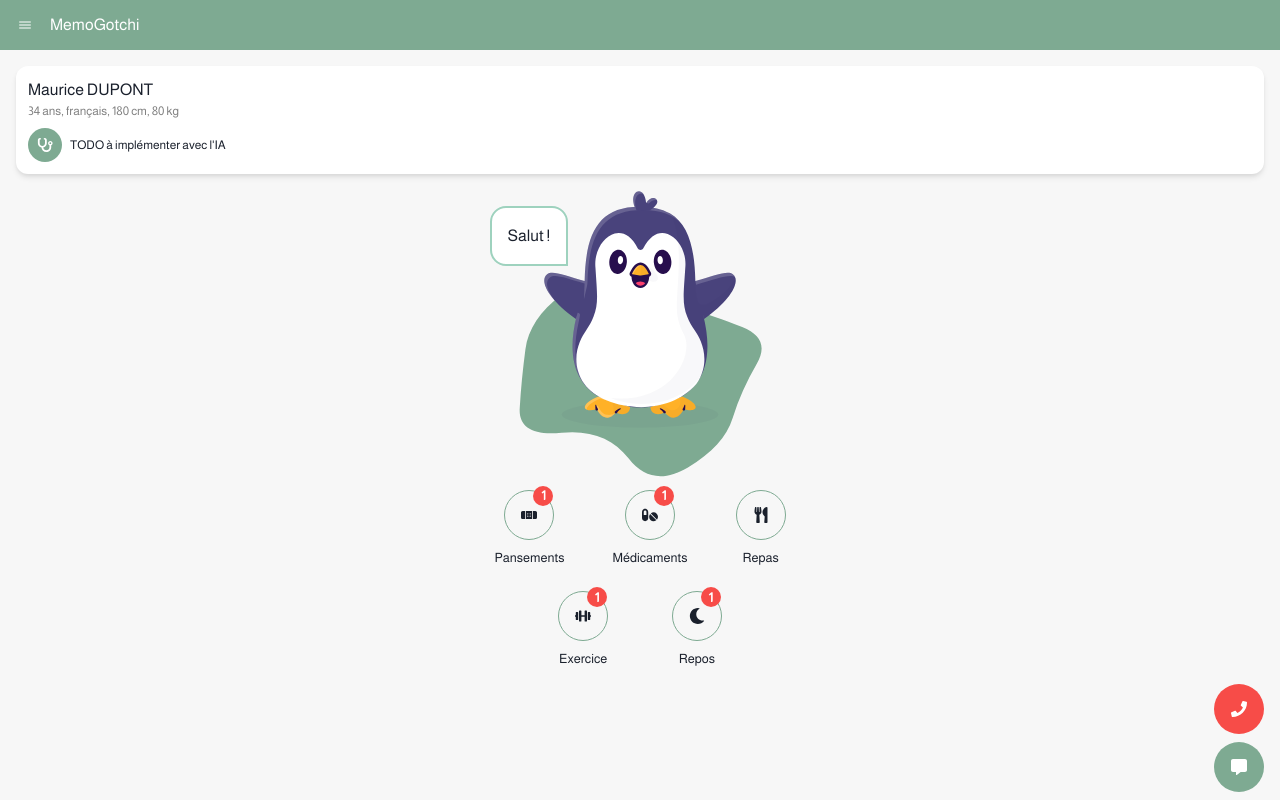
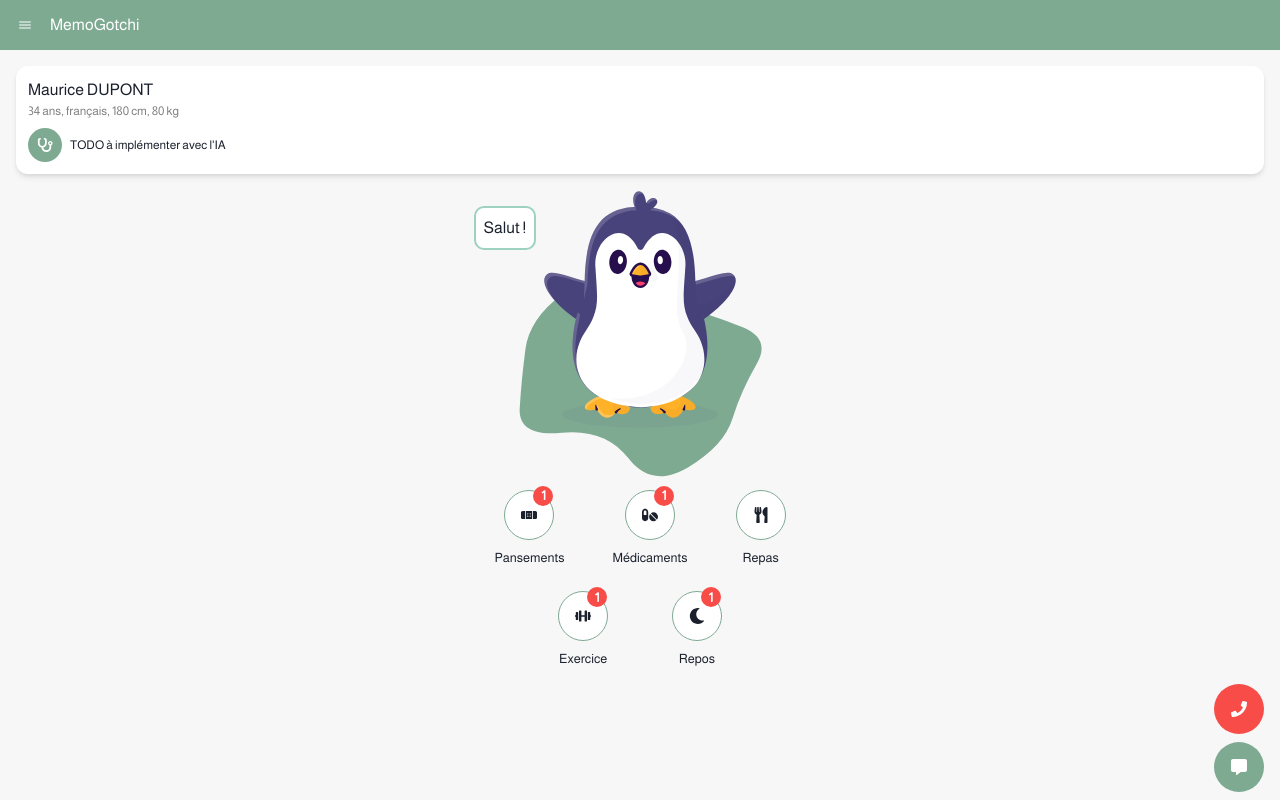
Before and after one commit to Wadoux-Nicolas/tamalou, a React (Vite) app in the folder front/: page / in a window 1280 px wide. Built offline with nearby package versions, Linux system fonts and the light colour scheme.

Commit message:
improve message style

```diff
--- a/front/src/App.tsx
+++ b/front/src/App.tsx
@@ -47,7 +47,6 @@ function App() {
                             {
                                 type: 'sent',
                                 content: 'Hello Maurice, how are you today?',
-                                avatarName: 'Maurice DUPONT',
                             },
                             {
                                 avatarIcon: FaHospitalUser,
@@ -57,24 +56,7 @@ function App() {
                             {
                                 type: 'errored',
                                 content: 'No messages to display',
-                            },
-                            {
-                                avatarName: 'Maurice DUPONT',
-                                type: 'sent',
-                                outlined: true,
-                                content: 'Hello Maurice, how are you today?',
-                            },
-                            {
-                                avatarIcon: FaHospitalUser,
-                                type: 'received',
-                                outlined: true,
-                                content: 'Hello, I am fine, thank you',
-                            },
-                            {
-                                type: 'errored',
-                                outlined: true,
-                                content: 'No messages to display',
-                            },
+                            }
                         ]}
                     />
                 </Flex>
--- a/front/src/components/GroupInformationsButtons.tsx
+++ b/front/src/components/GroupInformationsButtons.tsx
@@ -1,4 +1,3 @@
-import React from 'react';
 import { Flex } from '@chakra-ui/react';
 import { FaBandAid, FaPills, FaUtensils, FaDumbbell, FaMoon } from 'react-icons/fa';
 import SlideButton from './SlideButton';
@@ -9,6 +8,7 @@ const GroupInformationButtons = ({ handleButtonClick }) => {
             <Flex justifyContent="center" mb={6}>
                 <Flex justify="space-evenly" gap={12} maxW="800px" width="100%">
                     <SlideButton
+                        bgColor={"white"}
                         icon={FaBandAid}
                         text="Pansements"
                         badgeContent={1}
@@ -16,6 +16,7 @@ const GroupInformationButtons = ({ handleButtonClick }) => {
                         onToggle={() => handleButtonClick(FaBandAid, 'Pansements', 'Informations sur les pansements')}
                     />
                     <SlideButton
+                        bgColor={"white"}
                         icon={FaPills}
                         text="Médicaments"
                         badgeContent={1}
@@ -23,6 +24,7 @@ const GroupInformationButtons = ({ handleButtonClick }) => {
                         onToggle={() => handleButtonClick(FaPills, 'Médicaments', 'Informations sur les médicaments')}
                     />
                     <SlideButton
+                        bgColor={"white"}
                         icon={FaUtensils}
                         text="Repas"
                         borderColor={"green.main"}
@@ -33,6 +35,7 @@ const GroupInformationButtons = ({ handleButtonClick }) => {
             <Flex justifyContent="center">
                 <Flex justify="space-evenly" maxW="600px" width="100%">
                     <SlideButton
+                        bgColor={"white"}
                         icon={FaDumbbell}
                         text="Exercice"
                         badgeContent={1}
@@ -40,6 +43,7 @@ const GroupInformationButtons = ({ handleButtonClick }) => {
                         onToggle={() => handleButtonClick(FaDumbbell, 'Exercice', 'Informations sur les exercices')}
                     />
                     <SlideButton
+                        bgColor={"white"}
                         icon={FaMoon}
                         text="Repos"
                         badgeContent={1}
--- a/front/src/components/Header.tsx
+++ b/front/src/components/Header.tsx
@@ -1,4 +1,3 @@
-import React from "react";
 import { Link, Flex, Text } from "@chakra-ui/react";
 import Menu from "./Menu.tsx";
 
--- a/front/src/components/Message.tsx
+++ b/front/src/components/Message.tsx
@@ -4,17 +4,17 @@ import {IconType} from "react-icons";
 export const Message = (
     {
         message,
-        borderRadius = 16,
+        borderRadius = 10,
         border = '2px solid',
-        m = 4,
-        p = 4,
+        my = 4,
+        p = 2,
         outlined = false,
         otherBoxProps,
     }: {
         message: MessageProps,
         borderRadius?: number
         border?: string,
-        m?: number,
+        my?: number,
         p?: number,
         outlined?: boolean,
         otherBoxProps?: Record<string, unknown>
@@ -29,14 +29,14 @@ export const Message = (
     return (
         <Box
             display="flex"
-            m={m}
+            my={my}
         >
             {isReceived && hasAvatar &&
                 <Avatar
-                    size='md'
+                    size='sm'
                     name={message.avatarName}
                     icon={<Icon as={message.avatarIcon}/>}
-                    mr={4}
+                    mr={2}
                     bgColor={stateColor}
                     color="black"
                 />
@@ -47,10 +47,7 @@ export const Message = (
                 border={border}
                 borderColor={stateColor}
                 borderRadius={borderRadius}
-                borderBottomLeftRadius={isReceived ? 0 : borderRadius}
-                borderBottomRightRadius={isSent ? 0 : borderRadius}
                 bgColor={outlined ? 'white' : stateColor}
-                color={isErrored ? 'alert' : undefined}
                 {...otherBoxProps}
             >
                 {isErrored &&
@@ -76,7 +73,6 @@ export const Message = (
                 <Avatar
                     size='md'
                     name={message.avatarName}
-                    icon={<Icon as={message.avatarIcon}/>}
                     ml={4}
                     bgColor={stateColor}
                 />
--- a/front/src/components/Messages.tsx
+++ b/front/src/components/Messages.tsx
@@ -48,12 +48,13 @@ export const Messages = (
                                     outlined={message.outlined}
                                     borderRadius={message.borderRadius}
                                     border={message.border}
-                                    m={message.m}
+                                    my={message.my}
                                     p={message.p}
                                     otherBoxProps={{
-                                        maxW: '80%',
+                                        maxW: '65%',
                                         mr: message.type === 'received' ? 'auto' : 0,
                                         ml: message.type !== 'received' ? 'auto' : 0,
+                                        fontSize: '0.8rem',
                                         ...message.otherBoxProps
                                     }}
                                 />
@@ -67,12 +68,13 @@ export const Messages = (
                         }
                     </ModalBody>
                     <ModalFooter
-                        gap={8}
+                        gap={2}
                     >
                         <TextInput
                             placeholder='Ecrire un message'
                             resize={'none'}
                             ref={initialRef}
+                            focusBorderColor={"green.light"}
                         />
                         <CustomButton
                             icon={FaPaperPlane}
@@ -90,7 +92,7 @@ export interface MessagesPropsConfig extends MessageProps {
     outlined?: boolean;
     borderRadius?: number;
     border?: string;
-    m?: number;
+    my?: number;
     p?: number;
     otherBoxProps?: Record<string, unknown>;
 }
--- a/front/src/components/SlideButton.tsx
+++ b/front/src/components/SlideButton.tsx
@@ -1,4 +1,3 @@
-import React from 'react';
 import CustomButton from './CustomButton';
 
 const SlideButton = ({ icon, text, iconColor, bgColor, borderColor, badgeContent, onToggle }) => {
--- a/front/src/components/SlideContent.tsx
+++ b/front/src/components/SlideContent.tsx
@@ -1,4 +1,3 @@
-import React from 'react';
 import { Box, Heading, Icon, Text, IconButton } from '@chakra-ui/react';
 import { RxCross2 } from "react-icons/rx";
 
--- a/front/src/components/TextInput.tsx
+++ b/front/src/components/TextInput.tsx
@@ -8,12 +8,14 @@ export const TextInput = forwardRef((
         handleInputChange,
         size = 'sm',
         resize = undefined,
+        focusBorderColor
     }: {
         value?: string,
         placeholder?: string,
         handleInputChange?: ChangeEventHandler<HTMLTextAreaElement>
         size?: ResponsiveValue<string>
         resize?: 'none' | 'horizontal' | 'vertical' | undefined,
+        focusBorderColor?: string
     },
     ref: ForwardedRef<HTMLTextAreaElement>
 ) => {
@@ -28,6 +30,7 @@ export const TextInput = forwardRef((
                 borderRadius={12}
                 p={4}
                 ref={ref}
+                focusBorderColor={focusBorderColor}
             />
         </>
     )
```
Also changed, not shown: 1 other file (tests, documents, lock files or other folders).
